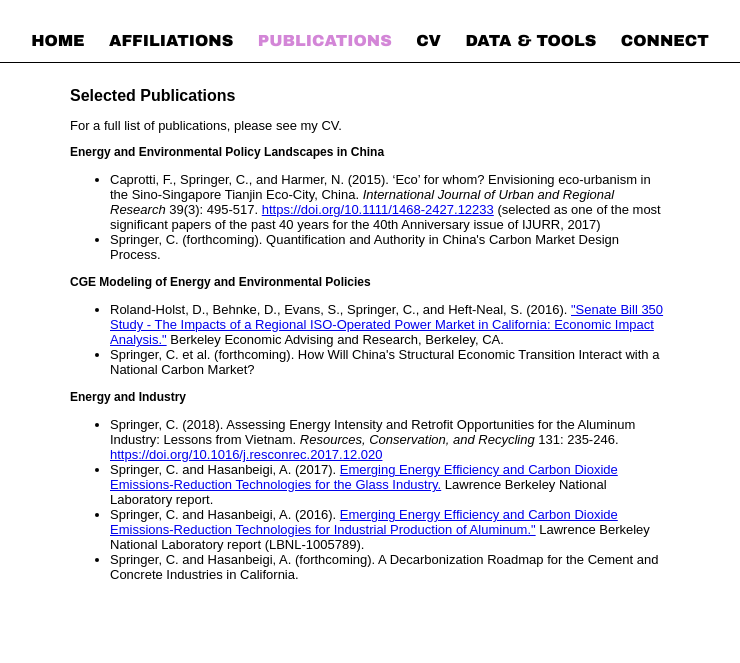
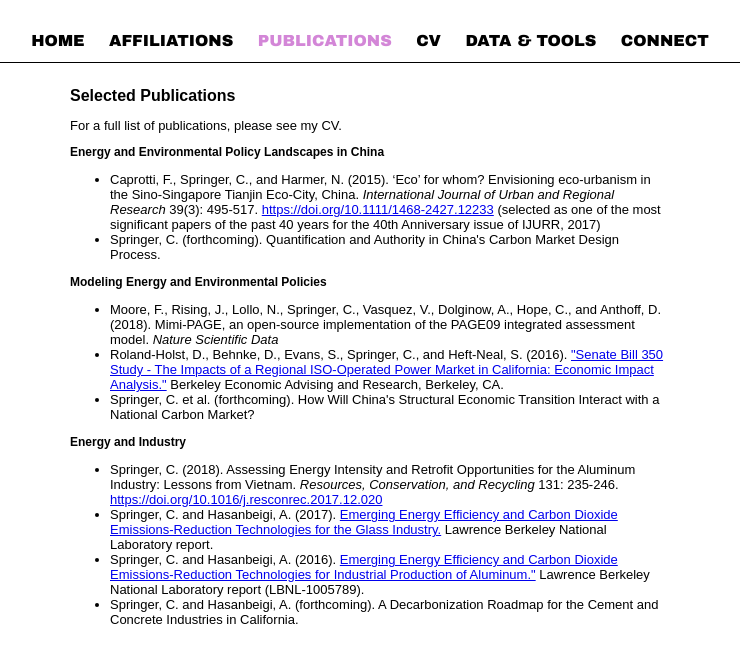
Before and after one commit to ccspringer/ccspringer.github.io, a Jekyll site: the page built from Publications/index.html, in a window 1280 px wide. Shown: the top 663 px of the page, without its empty margins (270-1010 px from the left). Built offline with Jekyll 4.4.1, drawn with Linux system fonts in a browser that asks for light colours.

Commit message:
Add Nature paper to list of pubs

```diff
--- a/Publications/index.html
+++ b/Publications/index.html
@@ -12,8 +12,9 @@ shortname: Pubs
 <li><p>Springer, C. (forthcoming). Quantification and Authority in China's Carbon Market Design Process.</p></li>
 </ul>
 
-<h3>CGE Modeling of Energy and Environmental Policies</h3>
+<h3>Modeling Energy and Environmental Policies</h3>
 <ul>
+<li><p>Moore, F., Rising, J., Lollo, N., Springer, C., Vasquez, V., Dolginow, A., Hope, C., and Anthoff, D. (2018). Mimi-PAGE, an open-source implementation of the PAGE09 integrated assessment model. <i>Nature Scientific Data</i></p></li>
 <li><p>Roland-Holst, D., Behnke, D., Evans, S., Springer, C., and Heft-Neal, S. (2016). <a href="https://www.caiso.com/Documents/SB350Study-Volume1Purpose-ApproachandFindings-MainReport.pdf">"Senate Bill 350 Study - The Impacts of a Regional ISO-Operated Power Market in California: Economic Impact Analysis."</a> Berkeley Economic Advising and Research, Berkeley, CA.</p></li>
 <li><p>Springer, C. et al. (forthcoming). How Will China's Structural Economic Transition Interact with a National Carbon Market?</p></li>
 </ul>
```
